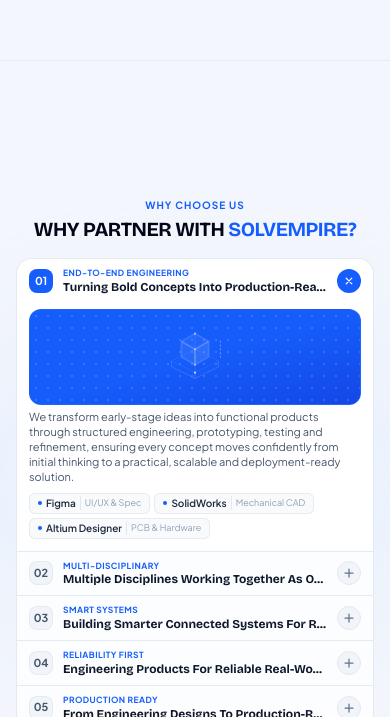
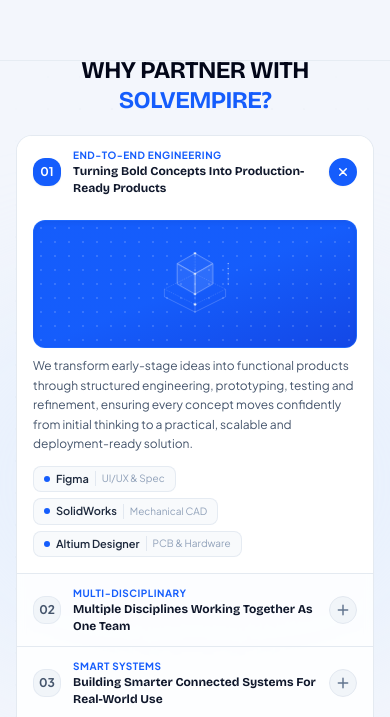
Before and after one commit to HarshaJyos/solvempire_test, a Next.js app: page / in a window 390 px wide. Shown: the part 3147-3864 px from the top of the page. Built offline with nearby package versions, Linux system fonts and the light colour scheme; a web font is replaced by a local one.

Commit message:
Expand mobile Why Partner typography, full title visibility without truncation, and optimized viewport layout

```diff
--- a/src/app/page.tsx
+++ b/src/app/page.tsx
@@ -1488,23 +1488,23 @@ export default function Home() {
         {/* Sticky Mobile Viewport Stage */}
         <div className="sticky top-0 h-screen w-full flex flex-col justify-center items-center px-4 sm:px-6 overflow-hidden relative">
           {/* Subtle Ambient Glow */}
-          <div className="absolute top-1/2 left-1/2 -translate-x-1/2 -translate-y-1/2 w-[500px] h-[300px] bg-blue-100/40 rounded-full blur-3xl pointer-events-none -z-10" />
+          <div className="absolute top-1/2 left-1/2 -translate-x-1/2 -translate-y-1/2 w-[600px] h-[400px] bg-blue-100/40 rounded-full blur-3xl pointer-events-none -z-10" />
           <div className="absolute inset-0 bg-dot-matrix-subtle opacity-35 pointer-events-none [mask-image:radial-gradient(ellipse_at_center,black_55%,transparent_95%)] -z-10" />
 
-          <div className="w-full max-w-lg relative z-10 flex flex-col items-center">
+          <div className="w-full max-w-xl mx-auto relative z-10 flex flex-col items-center justify-center py-4">
             {/* Section Heading */}
-            <div className="text-center mb-4 shrink-0">
-              <span className="inline-block text-blue-600 font-bold text-[10px] sm:text-xs tracking-widest uppercase mb-1">
+            <div className="text-center mb-5 shrink-0">
+              <span className="inline-block text-blue-600 font-bold text-xs sm:text-sm tracking-widest uppercase mb-1.5">
                 WHY CHOOSE US
               </span>
-              <h2 className="font-[family-name:var(--font-bricolage)] text-xl sm:text-2xl font-bold tracking-tight text-slate-950 uppercase leading-tight">
+              <h2 className="font-[family-name:var(--font-bricolage)] text-2xl sm:text-3xl font-bold tracking-tight text-slate-950 uppercase leading-tight">
                 <span>WHY PARTNER WITH </span>
                 <span className="text-blue-600">SOLVEMPIRE?</span>
               </h2>
             </div>
 
-            {/* Border-Divided Accordion Stream (Clean borders, No heavy drop shadows or boxes) */}
-            <div className="w-full flex flex-col divide-y divide-slate-200/90 border border-slate-200/90 bg-white/80 backdrop-blur-xs rounded-2xl overflow-hidden shadow-none">
+            {/* Border-Divided Accordion Stream (Full-width, Crisp borders, No shadows) */}
+            <div className="w-full flex flex-col divide-y divide-slate-200/90 border border-slate-200/90 bg-white/85 backdrop-blur-xs rounded-2xl overflow-hidden shadow-none">
               {partnerPillars.map((pillar, idx) => {
                 const isOpen = openMobilePillar === idx;
                 return (
@@ -1517,15 +1517,15 @@ export default function Home() {
                     {/* Header Bar / Trigger */}
                     <button
                       onClick={() => scrollToMobilePillar(idx)}
-                      className="w-full flex items-center justify-between py-2 px-3 sm:py-2.5 sm:px-4 text-left focus:outline-none cursor-pointer gap-2.5"
+                      className="w-full flex items-center justify-between py-3 px-4 sm:py-3.5 sm:px-5 text-left focus:outline-none cursor-pointer gap-3"
                       aria-expanded={isOpen}
                     >
-                      <div className="flex items-center gap-2.5 min-w-0">
+                      <div className="flex items-center gap-3 min-w-0">
                         {/* Number Badge */}
                         <div
-                          className={`w-6 h-6 sm:w-7 sm:h-7 rounded-lg flex items-center justify-center font-bold text-[11px] sm:text-xs shrink-0 transition-colors duration-200 ${
+                          className={`w-7 h-7 sm:w-8 sm:h-8 rounded-xl flex items-center justify-center font-bold text-xs shrink-0 transition-colors duration-200 ${
                             isOpen
-                              ? "bg-blue-600 text-white"
+                              ? "bg-blue-600 text-white shadow-xs"
                               : "bg-slate-100 text-slate-600 border border-slate-200/80"
                           }`}
                         >
@@ -1534,10 +1534,10 @@ export default function Home() {
 
                         {/* Title & Tag */}
                         <div className="min-w-0">
-                          <span className="block text-[8.5px] sm:text-[9px] font-bold text-blue-600 tracking-wider uppercase truncate">
+                          <span className="block text-[10px] sm:text-[11px] font-bold text-blue-600 tracking-wider uppercase">
                             {pillar.tag}
                           </span>
-                          <h3 className="font-[family-name:var(--font-bricolage)] text-xs sm:text-sm font-bold text-slate-900 leading-tight truncate">
+                          <h3 className="font-[family-name:var(--font-bricolage)] text-xs sm:text-sm md:text-base font-bold text-slate-900 leading-snug">
                             {pillar.title}
                           </h3>
                         </div>
@@ -1545,14 +1545,14 @@ export default function Home() {
 
                       {/* Plus / Minus (+) Icon Action */}
                       <div
-                        className={`w-6 h-6 rounded-full flex items-center justify-center shrink-0 transition-all duration-300 ${
+                        className={`w-7 h-7 rounded-full flex items-center justify-center shrink-0 transition-all duration-300 ${
                           isOpen
-                            ? "bg-blue-600 text-white rotate-45"
+                            ? "bg-blue-600 text-white rotate-45 shadow-xs"
                             : "bg-slate-100 text-slate-500 border border-slate-200"
                         }`}
                       >
                         <svg
-                          className="w-3 h-3"
+                          className="w-3.5 h-3.5"
                           fill="none"
                           stroke="currentColor"
                           strokeWidth={2.5}
@@ -1570,36 +1570,36 @@ export default function Home() {
                       }`}
                     >
                       <div className="overflow-hidden">
-                        <div className="px-3 pb-3 sm:px-4 sm:pb-3.5 pt-0.5">
+                        <div className="px-4 pb-4 sm:px-5 sm:pb-5 pt-1">
                           {/* Visual Graphic Banner */}
-                          <div className="relative w-full h-24 sm:h-28 rounded-xl bg-gradient-to-br from-blue-600 via-blue-600 to-blue-700 p-2 my-1 overflow-hidden flex items-center justify-center border border-blue-500/30">
+                          <div className="relative w-full h-32 sm:h-36 rounded-xl bg-gradient-to-br from-blue-600 via-blue-600 to-blue-700 p-3 my-2 overflow-hidden flex items-center justify-center border border-blue-500/30 shadow-inner">
                             <div
                               className="absolute inset-0 opacity-15 pointer-events-none"
                               style={{
                                 backgroundImage: "radial-gradient(#ffffff 1px, transparent 1px)",
-                                backgroundSize: "12px 12px",
+                                backgroundSize: "14px 14px",
                               }}
                             />
                             {renderBlueprintGraphic(idx)}
                           </div>
 
                           {/* Description */}
-                          <p className="text-slate-600 text-[11px] sm:text-xs leading-snug mb-2 mt-1">
+                          <p className="text-slate-600 text-xs sm:text-sm leading-relaxed mb-3 mt-1.5">
                             {pillar.description}
                           </p>
 
                           {/* Tool Badges */}
-                          <div className="flex flex-wrap items-center gap-1">
+                          <div className="flex flex-wrap items-center gap-1.5">
                             {pillar.tools.map((tool) => (
                               <div
                                 key={tool.name}
-                                className="inline-flex items-center gap-1 px-2 py-0.5 rounded-md bg-slate-50 border border-slate-200/80"
+                                className="inline-flex items-center gap-1.5 px-2.5 py-1 rounded-lg bg-slate-50 border border-slate-200/80"
                               >
-                                <span className="w-1 h-1 rounded-full bg-blue-600 shrink-0" />
-                                <span className="font-semibold text-slate-800 text-[10px] whitespace-nowrap">
+                                <span className="w-1.5 h-1.5 rounded-full bg-blue-600 shrink-0" />
+                                <span className="font-semibold text-slate-800 text-[11px] sm:text-xs whitespace-nowrap">
                                   {tool.name}
                                 </span>
-                                <span className="text-[9px] text-slate-400 font-normal whitespace-nowrap border-l border-slate-200 pl-1">
+                                <span className="text-[10px] text-slate-400 font-normal whitespace-nowrap border-l border-slate-200 pl-1.5">
                                   {tool.category}
                                 </span>
                               </div>
```
